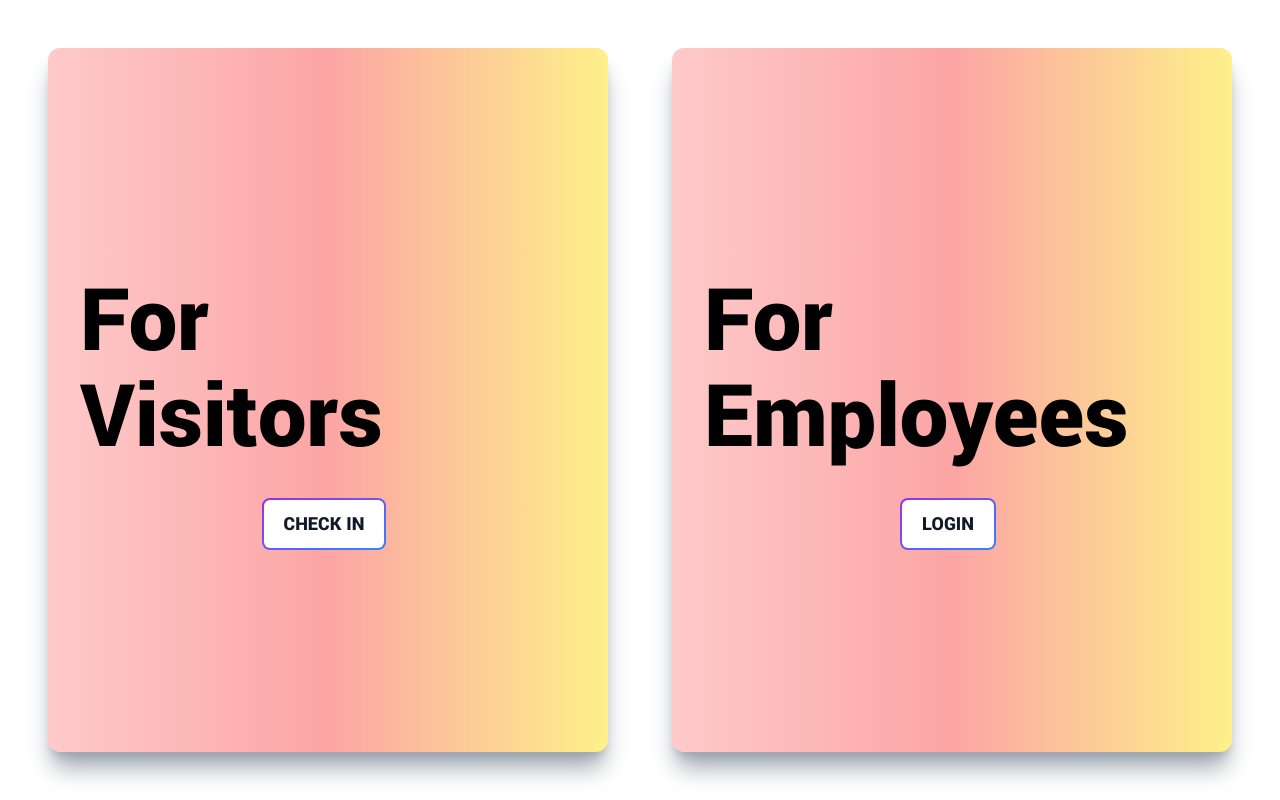
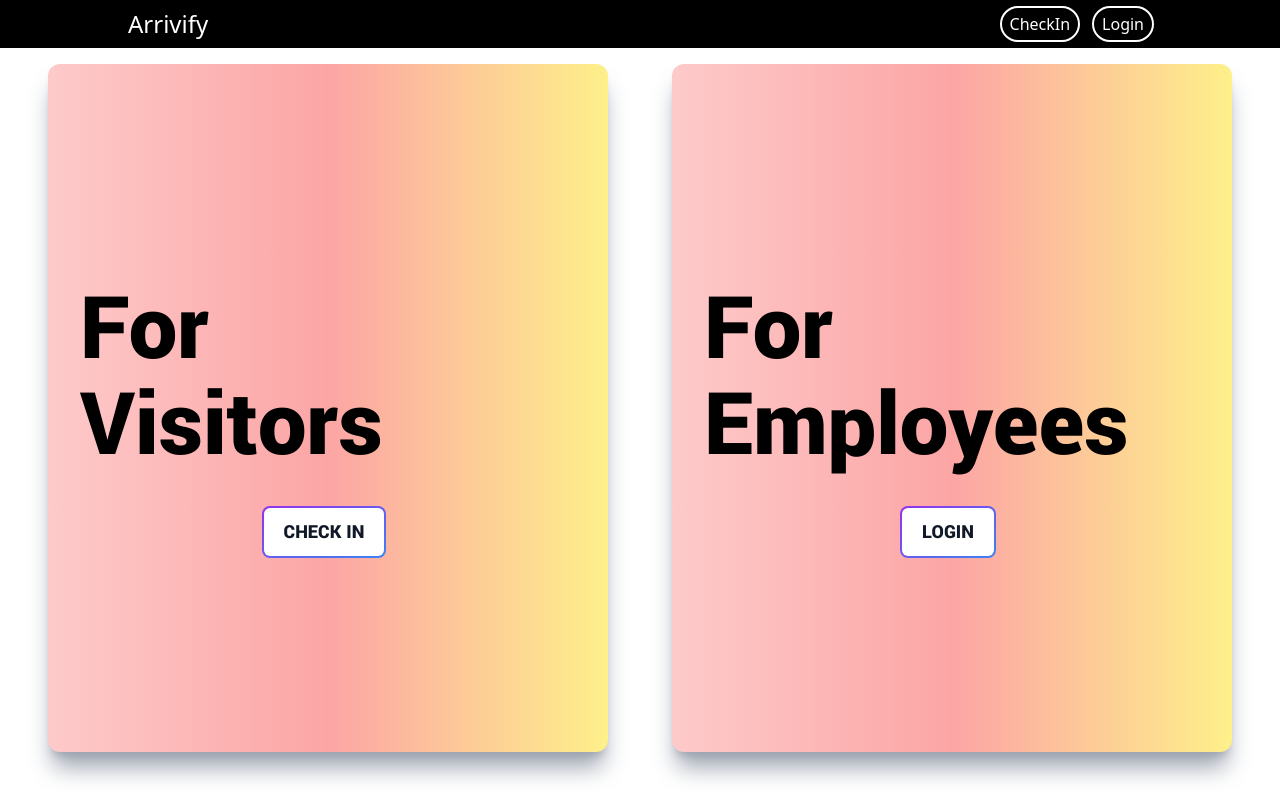
Before and after one commit to prateek-sagar/arrivify.com, a React (Vite) app in the folder Arrivify_interface/: page / in a window 1280 px wide. Built offline with nearby package versions, Linux system fonts and the light colour scheme; no server answers; a web font is replaced by a local one.

Commit message:
Adding the Navbar to the Home Page

```diff
--- a/Arrivify_interface/src/pages/Home.jsx
+++ b/Arrivify_interface/src/pages/Home.jsx
@@ -2,6 +2,7 @@ import React, { useState } from "react";
 import Login_modal from "./components/Login_modal";
 import CheckInModal from "./components/CheckInModal";
 import VisitorsCard from "./components/VisitorsCard";
+import NavBar from "./components/NavBar";
 export default function Home() {
   const [showLogin, setShowLogin] = useState(false);
   const [showCheckIn, setShowCheckIn] = useState(false);
@@ -17,7 +18,8 @@ export default function Home() {
     // whole screen
     <>
       <div className="w-full h-screen bg-white flex-col justify-center items-center inline-flex">
-        <ul className="self-stretch grow shrink basis-0 px-4 py-8 flex-col justify-center items-center gap-4 inline-flex md:flex-row md:gap-8 md:py-12 md:px-8 lg:p-12 lg:gap-16">
+        <NavBar />
+        <ul className="self-stretch grow shrink basis-0 px-4 py-8 flex-col justify-center items-center gap-4 inline-flex md:flex-row md:gap-8 md:py-12 md:px-8 lg:p-12 lg:gap-16 mt-4">
           <li className="grow shrink basis-0 self-stretch bg-zinc-300 flex flex-col justify-center items-center rounded-xl hover:scale-105 duration-300 bg-gradient-to-r from-red-200 via-red-300 to-yellow-200 hover:bg-gradient-to-bl shadow-xl group-hover:shadow-2xl shadow-gray-400">
             <h1 className="w-full px-4 md:px-8 font-Yantramanav font-black text-6xl md:text-7xl lg:text-8xl py-4 md:py-8">
               For <br /> Visitors
```
